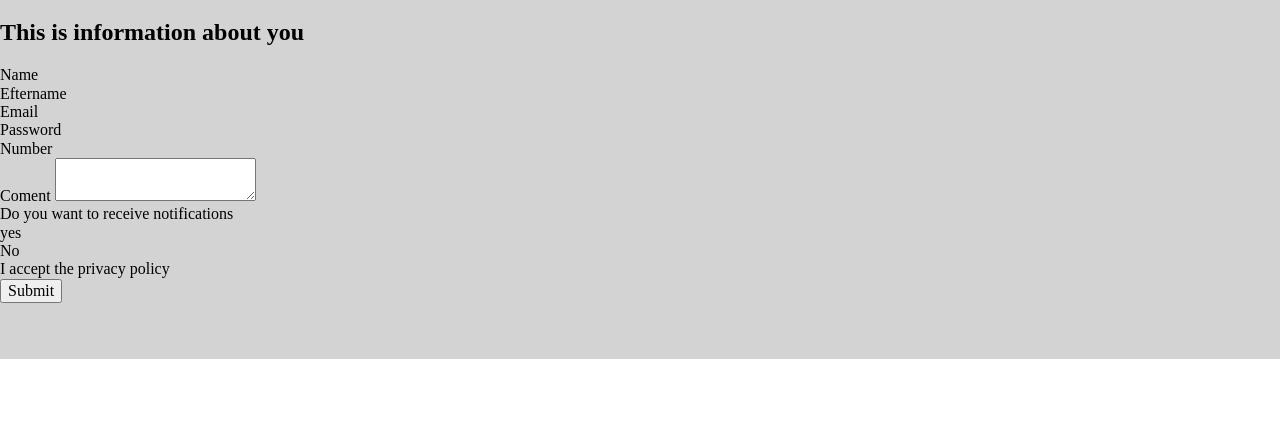
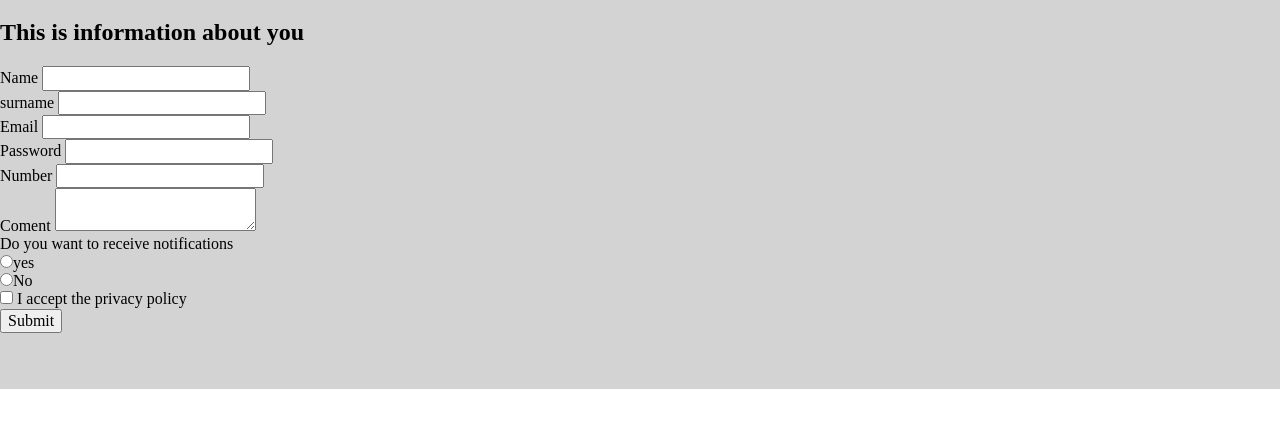
Before and after one commit to Carolina-Cardenas/Figma-Form, a website: page index.html in a window 1280 px wide. Shown: the part 117-544 px from the top of the page. Drawn offline with nearby package versions, Linux system fonts and the light colour scheme.

Commit message:
fix text

```diff
--- a/index.html
+++ b/index.html
@@ -20,23 +20,23 @@
             <form>
             <div class="name">
                 <label>Name</label>
-                <imput type="text" name="name" required autocomplete />
+                <input type="text" name="name" required autocomplete />
             </div>
-            <div class="eftername">
-                <label>Eftername</label>
-                <imput type="text" eftername="eftername" required autocomplete />
+            <div class="surname">
+                <label>surname</label>
+                <input type="text" surname="surname" required autocomplete />
             </div>
             <div class="email">
                 <label>Email</label>
-                <imput type="email" email="mail" required autocomplete />
+                <input type="email" email="mail" required autocomplete />
             </div>
             <div password>
                 <label>Password</label>
-                <imput type="Password" required autocomplete />
+                <input type="Password" required autocomplete />
             </div>
             <div class="number">
                 <label>Number</label>
-                <imput type="Number" required autocomplete />
+                <input type="Number" required autocomplete />
             </div>
             <div class="coment">
                 <label>Coment</label>
@@ -45,14 +45,14 @@
             <div class="notifications">
                 <label>Do you want to receive notifications</label>
                 <div>
-                    <imput type="radio" name="notifications" required autocomplete />yes
+                    <input type="radio" name="notifications" required autocomplete />yes
                 </div>
                 <div>
-                    <imput type="radio" name="notifications" required autocomplete />No
+                    <input type="radio" name="notifications" required autocomplete />No
                 </div>
             </div>
             <div>
-                <imput type="checkbox" requiered/>
+                <input type="checkbox" requiered/>
                 <label>I accept the privacy policy</label>
             </div>
             <div class="button">
```
